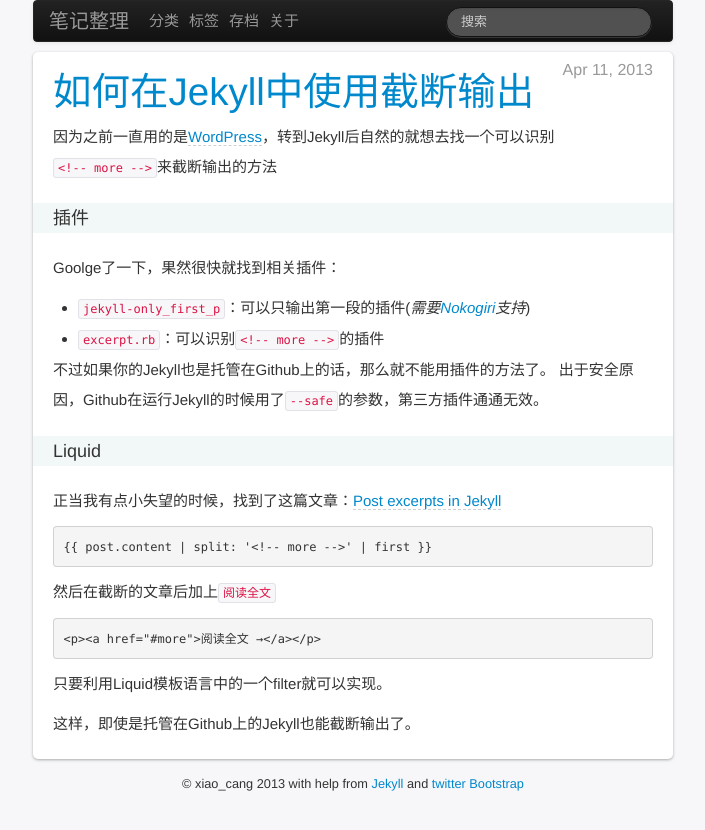
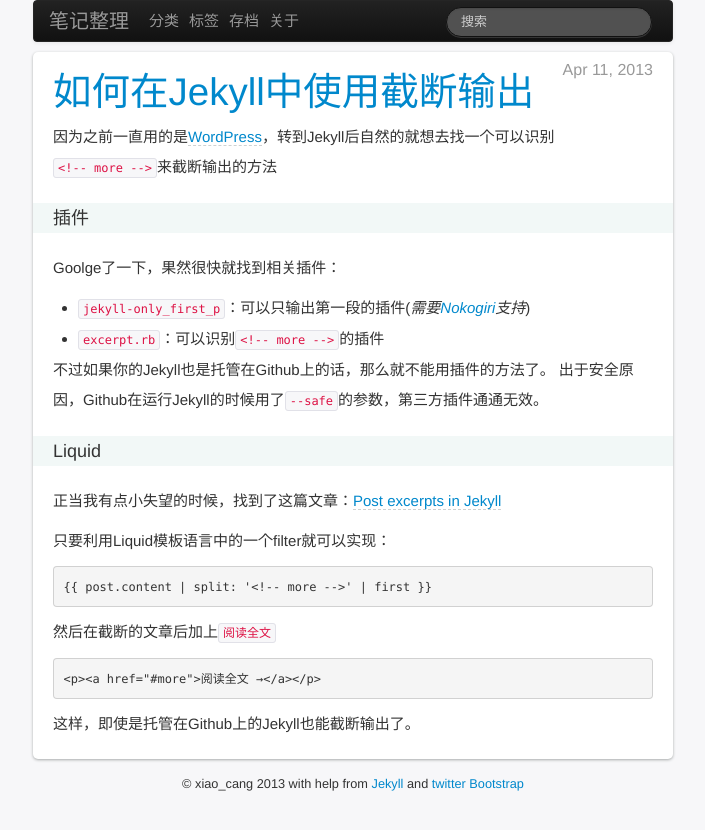
Before and after one commit to johnnywang1991/blog, a Jekyll site: the page built from _posts/2013-4-11-jekyll-excerpt.md, in a window 1280 px wide. Shown: the top 830 px of the page, without its empty margins (287-992 px from the left). Built offline with Jekyll 4.4.1, drawn with Linux system fonts in a browser that asks for light colours; Markdown is read by kramdown in place of the engine named in the settings; part of the change alters nothing that is shown.

```diff
--- a/_posts/2013-4-11-jekyll-excerpt.md
+++ b/_posts/2013-4-11-jekyll-excerpt.md
@@ -21,6 +21,9 @@ Goolge了一下，果然很快就找到相关插件：
 
 正当我有点小失望的时候，找到了这篇文章：[Post excerpts in Jekyll](http://foldl.me/2012/jekyll-excerpts/)
 <!-- more -->
+
+只要利用Liquid模板语言中的一个filter就可以实现：
+
 {% capture text%}{%raw%}{{ post.content | split: '<!-- more -->' | first }}{%endraw%}{% endcapture %}
 {% include liquid_raw%}
 
@@ -28,6 +31,4 @@ Goolge了一下，果然很快就找到相关插件：
 
     <p><a href="{{ post.url }}#more">阅读全文 →</a></p>
 
-只要利用Liquid模板语言中的一个filter就可以实现。
-
 这样，即使是托管在Github上的Jekyll也能截断输出了。
```
